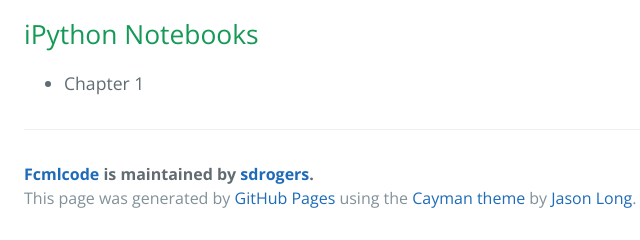
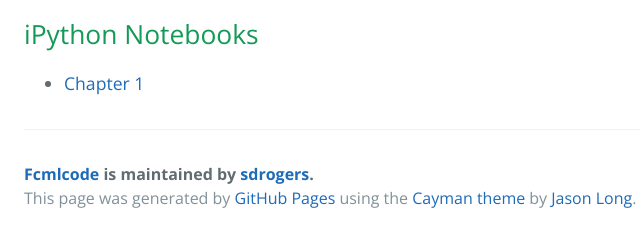
Before and after one commit to sdrogers/fcmlcode, a plain HTML site: page index.html in a window 1280 px wide. Shown: the part 447-687 px from the top of the page, 200-840 px from the left. Drawn offline with nearby package versions, Linux system fonts and the light colour scheme.

Commit message:
Update index.html

```diff
--- a/index.html
+++ b/index.html
@@ -25,7 +25,7 @@
 
       <h2>iPython Notebooks</h2>
       <ul>
-        <li>Chapter 1</li>
+        <li><a href="https://github.com/sdrogers/fcmlcode/tree/master/notebooks/chapter1">Chapter 1</a></li>
       </ul>
 
       <footer class="site-footer">
```
